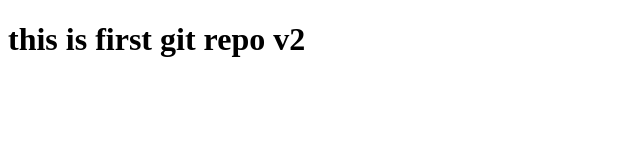
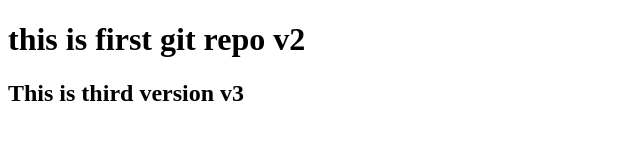
Before and after one commit to neeta566/git-repo, a plain HTML site: page index.html in a window 1280 px wide. Shown: the whole page, without its empty margins (0-640 px from the left). Drawn offline with Linux system fonts and the light colour scheme.

Commit message:
this is version 3 of index.html

```diff
--- a/index.html
+++ b/index.html
@@ -7,5 +7,6 @@
 </head>
 <body>
     <h1>this is first git repo v2</h1>
+    <h2>This is third version v3</h2>
 </body>
 </html>
```
